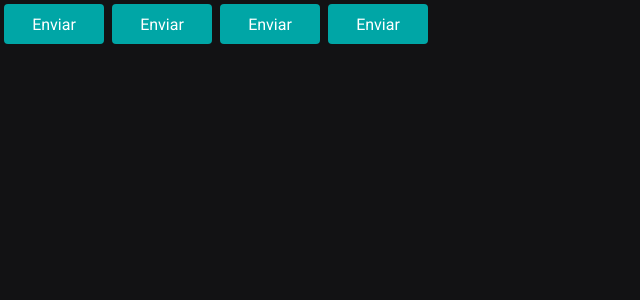
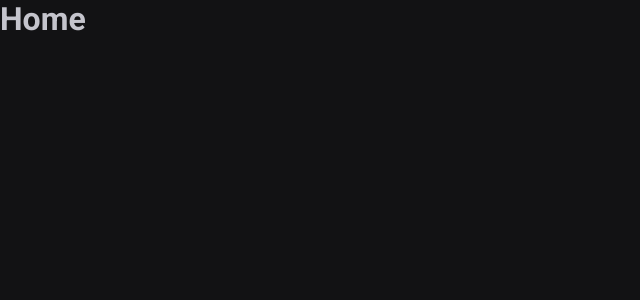
Before and after one commit to guilhermematos13/timer-project, a React (Vite) app: page / in a window 1280 px wide. Shown: the top 300 px of the page, without its empty margins (0-640 px from the left). Built offline with nearby package versions, Linux system fonts and the light colour scheme.

Commit message:
feat: create routes

```diff
--- a/package.json
+++ b/package.json
@@ -6,11 +6,13 @@
   "scripts": {
     "dev": "vite",
     "build": "tsc && vite build",
-    "preview": "vite preview"
+    "preview": "vite preview",
+    "lint": "eslint src --ext .ts,.tsx"
   },
   "dependencies": {
     "react": "^18.2.0",
     "react-dom": "^18.2.0",
+    "react-router-dom": "^6.8.1",
     "styled-components": "^5.3.6"
   },
   "devDependencies": {
--- a/src/App.tsx
+++ b/src/App.tsx
@@ -1,16 +1,15 @@
+import { BrowserRouter } from 'react-router-dom'
 import { ThemeProvider } from 'styled-components'
-import { Button } from './components/Button'
+import { Router } from './Router'
 import { GlobalStyle } from './styles/global'
 import { defaultTheme } from './styles/themes/default'
 
 export function App() {
   return (
     <ThemeProvider theme={defaultTheme}>
-      <Button variant="primary" />
-      <Button variant="secondary" />
-      <Button variant="danger" />
-      <Button variant="success" />
-
+      <BrowserRouter>
+        <Router />
+      </BrowserRouter>
       <GlobalStyle />
     </ThemeProvider>
   )
--- /dev/null
+++ b/src/Router.tsx
@@ -0,0 +1,12 @@
+import { Routes, Route } from 'react-router-dom'
+import { History } from './pages/History'
+import { Home } from './pages/Home'
+
+export function Router() {
+  return (
+    <Routes>
+      <Route path="/" element={<Home />} />
+      <Route path="/history" element={<History />} />
+    </Routes>
+  )
+}
--- /dev/null
+++ b/src/pages/History.tsx
@@ -0,0 +1,3 @@
+export function History() {
+  return <h1>History</h1>
+}
--- /dev/null
+++ b/src/pages/Home.tsx
@@ -0,0 +1,3 @@
+export function Home() {
+  return <h1>Home</h1>
+}
```
Also changed, not shown: 1 other file (tests, documents, lock files or other folders).
